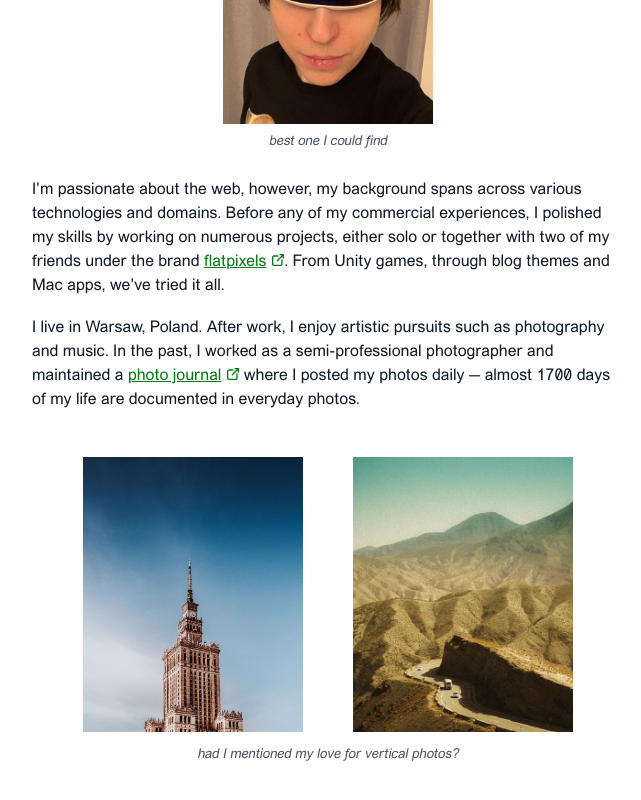
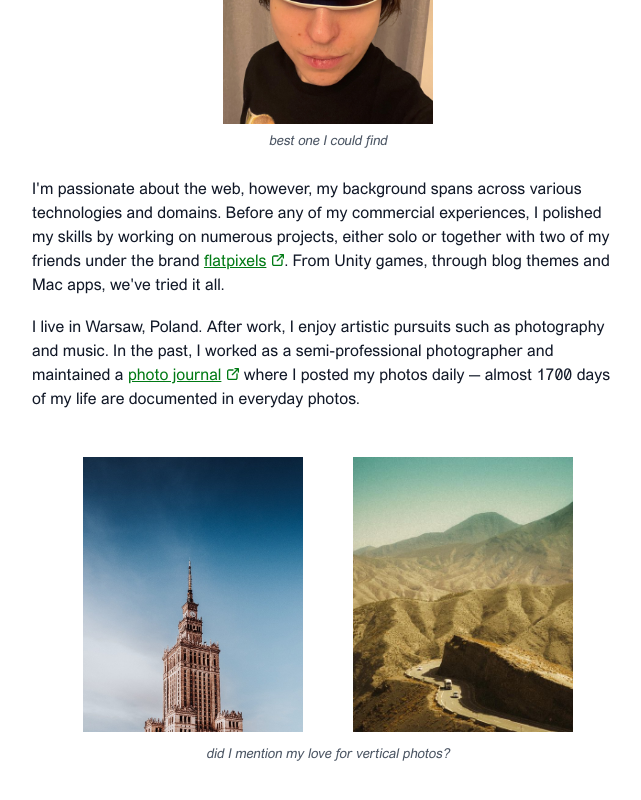
Before and after one commit to bartekjacak/bartekjacak-com, a Next.js app: page /about in a window 1280 px wide. Shown: the part 553-1353 px from the top of the page, without its empty margins (312-953 px from the left). Built offline with nearby package versions, Linux system fonts and the light colour scheme.

Commit message:
dont try too hard

```diff
--- a/src/app/about/page.tsx
+++ b/src/app/about/page.tsx
@@ -88,7 +88,7 @@ export default function About() {
         </div>
 
         <footer className="self-center text-xs italic text-gray-600">
-          had I mentioned my love for vertical photos?
+          did I mention my love for vertical photos?
         </footer>
       </section>
     </article>
```
